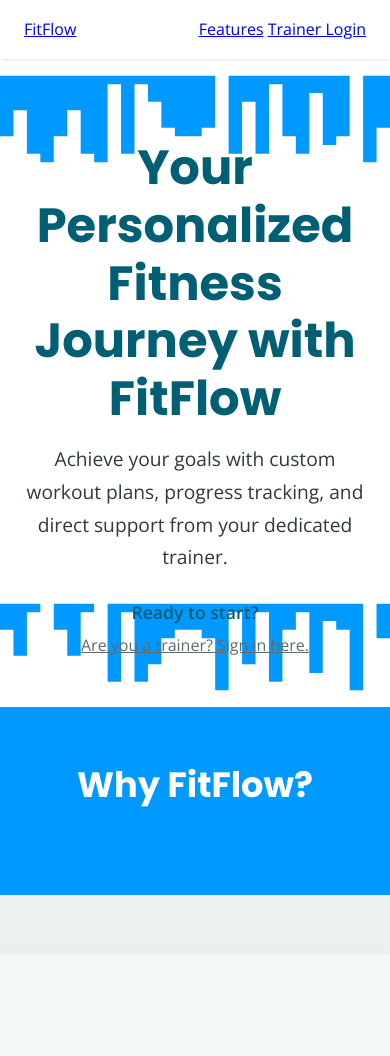
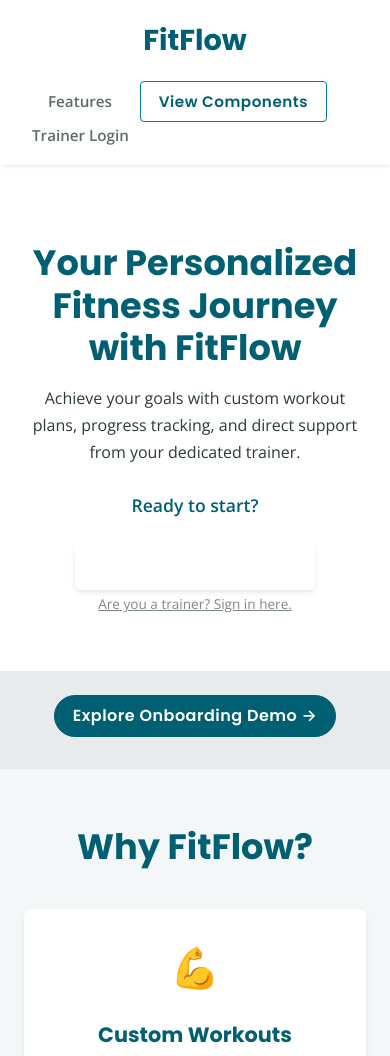
Before and after one commit to PeacockIllustrated/trainer-hub, a plain HTML site: page index.html in a window 390 px wide. Shown: the top 1056 px of the page. Before the commit the page ends 955 px from the top, so only its background shows below. Drawn offline with nearby package versions, Linux system fonts and the light colour scheme.

Commit message:
Update index.html

```diff
--- a/index.html
+++ b/index.html
@@ -25,7 +25,7 @@
             margin: 0;
             font-family: 'Open Sans', sans-serif;
             line-height: 1.7;
-            background-color: var(--background-color, #f4f7f7); /* Default for body if not themed */
+            background-color: var(--background-color, #f4f7f7);
             color: var(--text-color, #333);
             overflow-x: hidden;
         }
@@ -44,11 +44,27 @@
             justify-content: space-between;
             align-items: center;
             position: relative;
-            z-index: 100; /* Above hero SVGs */
+            z-index: 10;
         }
 
-        .landing-logo { /* ... same ... */ }
-        .landing-nav a { /* ... same ... */ }
+        .landing-logo {
+            font-family: 'Poppins', sans-serif;
+            font-size: 1.8em;
+            font-weight: 700;
+            color: var(--primary-color, #005f73);
+            text-decoration: none;
+        }
+
+        .landing-nav a {
+            margin-left: var(--spacing-lg, 24px);
+            text-decoration: none;
+            color: var(--text-color-muted, #555);
+            font-weight: 600;
+            font-size: 0.95em;
+        }
+        .landing-nav a:hover {
+            color: var(--primary-color, #005f73);
+        }
 
         .hero-section {
             display: flex;
@@ -56,55 +72,13 @@
             align-items: center;
             justify-content: center;
             text-align: center;
-            padding: var(--spacing-xxl, 80px) var(--spacing-lg, 24px); /* Increased padding for SVGs */
-            background-color: var(--surface-main, #ffffff); /* WHITE background for hero content */
-            color: var(--text-color-on-surface, #333); /* Text color for white background */
+            padding: var(--spacing-xxl, 80px) var(--spacing-lg, 24px);
+            background-color: var(--surface-main, #ffffff); /* CHANGED: White/Surface background */
+            color: var(--text-color-on-surface, #333); /* Text color for light background */
             min-height: 60vh;
-            position: relative; /* For positioning SVGs */
+            position: relative;
             overflow: hidden;
-            z-index: 1; /* To stack content above background elements */
         }
-
-        /* SVG STYLING */
-        .hero-svg {
-            position: absolute;
-            left: 0;
-            width: 100%;
-            height: 120px; /* Adjust based on your SVG's desired visible height */
-            z-index: 0; /* Behind hero-content */
-            pointer-events: none;
-            /* Fill color will be set by --hero-svg-fill variable */
-            fill: var(--hero-svg-fill, #0099ff); /* Fallback SVG fill */
-            animation: pulseDepth 5s ease-in-out infinite alternate;
-        }
-        .hero-svg--top {
-            top: 0;
-            transform: translateY(-1px); /* Ensure it covers the very top edge */
-        }
-        .hero-svg--bottom {
-            bottom: 0;
-            transform: scaleY(-1) translateY(-1px); /* Flip vertically and align */
-        }
-
-        @keyframes pulseDepth {
-            0% {
-                transform: scaleY(1) translateY(0);
-            }
-            50% {
-                transform: scaleY(1.3) translateY(5px); /* Example pulse effect */
-            }
-            100% {
-                transform: scaleY(1) translateY(0);
-            }
-        }
-        /* Specific transform for bottom SVG to maintain flip */
-         .hero-svg--bottom { animation-name: pulseDepthBottom; }
-        @keyframes pulseDepthBottom {
-             0% { transform: scaleY(-1) translateY(0); }
-             50% { transform: scaleY(-1.3) translateY(5px); }
-             100% { transform: scaleY(-1) translateY(0); }
-        }
-
 
         .hero-content {
             position: relative;
@@ -112,47 +86,82 @@
             max-width: 700px;
         }
 
-        .hero-section h1 { /* ... same ... */
+        .hero-section h1 {
             font-family: 'Poppins', sans-serif; font-size: 3em; font-weight: 700;
             margin-bottom: var(--spacing-md, 16px); color: var(--heading-color-on-surface); line-height: 1.2;
         }
-        .hero-section p.subtitle { /* ... same ... */
+        .hero-section p.subtitle {
              font-size: 1.2em; margin-bottom: var(--spacing-lg, 24px);
              color: var(--text-color-on-surface); max-width: 600px;
         }
-        .signin-options { /* ... same ... */ }
-        .g-signin2 {  /* ... same ... */ }
-        .admin-signin-link { /* ... same ... */
-            color: var(--text-color-muted); /* Adjust for light hero background */
+
+        .signin-options {
+            margin-top: var(--spacing-lg, 24px);
+            display: flex;
+            flex-direction: column;
+            align-items: center;
+            gap: var(--spacing-md, 16px);
+        }
+        .g-signin2 {
+           width: 240px !important;
+           height: 50px !important;
+           border-radius: var(--border-radius-md, 6px) !important;
+           box-shadow: var(--shadow-md, 0 4px 6px rgba(0,0,0,0.1)) !important;
+        }
+
+        .admin-signin-link {
+            font-size: 0.85em;
+            color: var(--text-color-muted);
+            text-decoration: underline;
+            margin-top: var(--spacing-md, 16px);
+            opacity: 0.8;
+        }
+         .admin-signin-link:hover { opacity: 1; }
+
+        .cta-section { /* NEW SECTION FOR CTA BUTTON */
+            padding: var(--spacing-lg, 24px) var(--spacing-lg, 24px) var(--spacing-xl, 32px);
+            text-align: center;
+            background-color: var(--surface-color-alt, #f9f9f9); /* Light contrasting background */
+        }
+        .cta-button {
+            /* Use pt-button styles and make it prominent */
+            display: inline-block;
+            padding: var(--spacing-md) var(--spacing-xl);
+            font-size: 1.1em;
+            font-weight: 600;
+            text-decoration: none;
+            border-radius: var(--border-radius-pill);
+            transition: transform 0.2s ease, box-shadow 0.2s ease;
+        }
+        .cta-button:hover {
+            transform: translateY(-2px);
+            box-shadow: var(--shadow-lg);
         }
 
 
         .features-section {
-            padding: var(--spacing-xxl, 48px) var(--spacing-lg, 24px);
-            text-align: center;
-            /* Background set to the SVG color */
-            background-color: var(--hero-svg-fill, #0099ff); /* Use the same color as SVGs */
-            color: var(--text-color-on-primary, #fff); /* Text color for blue background */
+            padding: var(--spacing-xxl, 48px) var(--spacing-lg, 24px); text-align: center;
+            background-color: var(--background-color); /* Or surface-color-alt if distinct from hero */
         }
-        .features-section h2 {
-            font-family: 'Poppins', sans-serif; font-size: 2.2em;
-            margin-bottom: var(--spacing-xl, 32px);
-            color: var(--text-color-on-primary, #fff); /* Ensure heading contrasts with blue bg */
+        .features-section h2 { font-family: 'Poppins', sans-serif; font-size: 2.2em; margin-bottom: var(--spacing-xl, 32px); color: var(--heading-color); }
+        .features-grid { display: grid; grid-template-columns: repeat(auto-fit, minmax(280px, 1fr)); gap: var(--spacing-lg, 24px); max-width: 1200px; margin: 0 auto; }
+        .feature-item { background-color: var(--surface-color); padding: var(--spacing-lg, 24px); border-radius: var(--border-radius-lg, 8px); box-shadow: var(--shadow-md); }
+        .feature-item .icon { font-size: 2.5em; color: var(--primary-color); margin-bottom: var(--spacing-md, 16px); }
+        .feature-item h3 { font-family: 'Poppins', sans-serif; font-size: 1.3em; margin-bottom: var(--spacing-sm, 8px); color: var(--heading-color-on-surface); }
+        .feature-item p { font-size: 0.95em; color: var(--text-color-on-surface); }
+
+        .landing-footer {
+            text-align: center; padding: var(--spacing-lg, 24px); background-color: var(--neutral-dark, #333);
+            color: var(--neutral-light, #ccc); font-size: 0.9em; margin-top: auto;
         }
-        .features-grid { /* ... same ... */ }
-        .feature-item {
-            background-color: var(--surface-color, #fff); /* Cards on blue bg remain white */
-            padding: var(--spacing-lg, 24px); border-radius: var(--border-radius-lg, 8px);
-            box-shadow: var(--shadow-md, 0 4px 8px rgba(0,0,0,0.15)); /* Slightly stronger shadow on colored bg */
-            color: var(--text-color-on-surface, #333); /* Text inside feature items is dark */
+
+        @media (max-width: 768px) {
+            .hero-section h1 { font-size: 2.2em; }
+            .hero-section p.subtitle { font-size: 1em; }
+            .landing-header { flex-direction: column; gap: var(--spacing-sm); }
+            .landing-nav { margin-top: var(--spacing-sm); }
+            .cta-button { font-size: 1em; padding: var(--spacing-sm) var(--spacing-lg); }
         }
-        .feature-item .icon { font-size: 2.5em; color: var(--primary-color, #005f73); margin-bottom: var(--spacing-md, 16px); }
-        .feature-item h3 { font-family: 'Poppins', sans-serif; font-size: 1.3em; margin-bottom: var(--spacing-sm, 8px); color: var(--heading-color-on-surface, #333); }
-        /* feature-item p color already handled by feature-item color */
-
-        .landing-footer { /* ... same ... */ }
-
-        @media (max-width: 768px) { /* ... same responsive styles ... */ }
     </style>
 </head>
 <body class="theme-modern-professional">
@@ -162,17 +171,17 @@
             <a href="#" class="landing-logo">FitFlow</a>
             <nav class="landing-nav">
                 <a href="#features">Features</a>
-                <a href="#" id="adminLoginLinkPlaceholder">Trainer Login</a>
+                <a href="pt-showcase-dashboard.html" class="pt-button pt-button--secondary pt-button--small" style="margin-left:var(--spacing-lg);">View Components</a> <!-- Link to Dashboard Showcase -->
+                <a href="#" id="adminLoginLinkPlaceholder" style="margin-left:var(--spacing-sm);">Trainer Login</a>
             </nav>
         </header>
 
         <section class="hero-section">
-            <svg class="hero-svg hero-svg--top" xmlns="http://www.w3.org/2000/svg" viewBox="0 0 1440 320"><path fill-opacity="1" d="M0,32L0,224L49.7,224L49.7,128L99.3,128L99.3,288L149,288L149,320L198.6,320L198.6,224L248.3,224L248.3,128L297.9,128L297.9,288L347.6,288L347.6,320L397.2,320L397.2,32L446.9,32L446.9,288L496.6,288L496.6,32L546.2,32L546.2,96L595.9,96L595.9,192L645.5,192L645.5,224L695.2,224L695.2,224L744.8,224L744.8,192L794.5,192L794.5,0L844.1,0L844.1,288L893.8,288L893.8,96L943.4,96L943.4,288L993.1,288L993.1,32L1042.8,32L1042.8,224L1092.4,224L1092.4,288L1142.1,288L1142.1,64L1191.7,64L1191.7,256L1241.4,256L1241.4,224L1291,224L1291,0L1340.7,0L1340.7,320L1390.3,320L1390.3,192L1440,192L1440,0L1390.3,0L1390.3,0L1340.7,0L1340.7,0L1291,0L1291,0L1241.4,0L1241.4,0L1191.7,0L1191.7,0L1142.1,0L1142.1,0L1092.4,0L1092.4,0L1042.8,0L1042.8,0L993.1,0L993.1,0L943.4,0L943.4,0L893.8,0L893.8,0L844.1,0L844.1,0L794.5,0L794.5,0L744.8,0L744.8,0L695.2,0L695.2,0L645.5,0L645.5,0L595.9,0L595.9,0L546.2,0L546.2,0L496.6,0L496.6,0L446.9,0L446.9,0L397.2,0L397.2,0L347.6,0L347.6,0L297.9,0L297.9,0L248.3,0L248.3,0L198.6,0L198.6,0L149,0L149,0L99.3,0L99.3,0L49.7,0L49.7,0L0,0L0,0Z"></path></svg>
-            <svg class="hero-svg hero-svg--bottom" xmlns="http://www.w3.org/2000/svg" viewBox="0 0 1440 320"><path fill-opacity="1" d="M0,32L0,224L49.7,224L49.7,128L99.3,128L99.3,288L149,288L149,320L198.6,320L198.6,224L248.3,224L248.3,128L297.9,128L297.9,288L347.6,288L347.6,320L397.2,320L397.2,32L446.9,32L446.9,288L496.6,288L496.6,32L546.2,32L546.2,96L595.9,96L595.9,192L645.5,192L645.5,224L695.2,224L695.2,224L744.8,224L744.8,192L794.5,192L794.5,0L844.1,0L844.1,288L893.8,288L893.8,96L943.4,96L943.4,288L993.1,288L993.1,32L1042.8,32L1042.8,224L1092.4,224L1092.4,288L1142.1,288L1142.1,64L1191.7,64L1191.7,256L1241.4,256L1241.4,224L1291,224L1291,0L1340.7,0L1340.7,320L1390.3,320L1390.3,192L1440,192L1440,320L1390.3,320L1390.3,320L1340.7,320L1340.7,320L1291,320L1291,320L1241.4,320L1241.4,320L1191.7,320L1191.7,320L1142.1,320L1142.1,320L1092.4,320L1092.4,320L1042.8,320L1042.8,320L993.1,320L993.1,320L943.4,320L943.4,320L893.8,320L893.8,320L844.1,320L844.1,320L794.5,320L794.5,320L744.8,320L744.8,320L695.2,320L695.2,320L645.5,320L645.5,320L595.9,320L595.9,320L546.2,320L546.2,320L496.6,320L496.6,320L446.9,320L446.9,320L397.2,320L397.2,320L347.6,320L347.6,320L297.9,320L297.9,320L248.3,320L248.3,320L198.6,320L198.6,320L149,320L149,320L99.3,320L99.3,320L49.7,320L49.7,320L0,320L0,320Z"></path></svg>
-
             <div class="hero-content">
                 <h1>Your Personalized Fitness Journey with FitFlow</h1>
-                <p class="subtitle">Achieve your goals with custom workout plans, progress tracking, and direct support from your dedicated trainer.</p>
+                <p class="subtitle">
+                    Achieve your goals with custom workout plans, progress tracking, and direct support from your dedicated trainer.
+                </p>
                 <div class="signin-options">
                     <p style="font-weight:600; font-size:1.1em; margin-bottom:var(--spacing-xs); color: var(--heading-color-on-surface);">Ready to start?</p>
                     <div class="g-signin2" data-onsuccess="onClientSignIn" data-theme="light" data-width="240" data-height="50" data-longtitle="true"></div>
@@ -181,19 +190,34 @@
             </div>
         </section>
 
+        <section class="cta-section">
+            <a href="showcase-chunk1-onboarding.html" class="pt-button pt-button--primary cta-button">Explore Onboarding Demo →</a>
+        </section>
+
         <section class="features-section" id="features">
             <h2>Why FitFlow?</h2>
-            <div class="features-grid"> <!-- ... same feature items ... --> </div>
+            <div class="features-grid">
+                 <div class="feature-item"><div class="icon">💪</div><h3>Custom Workouts</h3><p>Tailored plans designed by your expert trainer to meet your specific needs and goals.</p></div>
+                <div class="feature-item"><div class="icon">📊</div><h3>Progress Tracking</h3><p>Visually track your measurements, strength gains, and see how far you've come.</p></div>
+                <div class="feature-item"><div class="icon">💬</div><h3>Direct Communication</h3><p>Stay connected with your trainer for guidance, motivation, and feedback.</p></div>
+            </div>
         </section>
 
-        <section class="chunk-section" id="admin-login-section" style="max-width: 400px; margin: 40px auto; display: none;"> <!-- ... same admin login ... --> </section>
+        <section class="chunk-section" id="admin-login-section" style="max-width: 400px; margin: 40px auto; display: none;">
+             <h2 class="chunk-section__title">Trainer Portal Login</h2>
+            <p style="text-align:center; margin-bottom:var(--spacing-md);">This area is for registered FitFlow trainers.</p>
+            <div style="display:flex; justify-content:center;">
+                 <div class="g-signin2" data-onsuccess="onAdminSignIn" data-theme="dark"></div>
+            </div>
+        </section>
 
-        <footer class="landing-footer"> <!-- ... same footer ... --> </footer>
+        <footer class="landing-footer">
+            <p>© <span id="currentYear"></span> FitFlow. All Rights Reserved.</p>
+        </footer>
     </div>
 
     <script>
         // --- Google Sign-In Callbacks & Admin Toggle ---
-        // ... (This JS part remains the same as the previous version for FitFlow) ...
         function onClientSignIn(googleUser) { var id_token = googleUser.getAuthResponse().id_token; console.log("CLIENT Google ID Token: " + id_token); alert("Client Signed In (Demo)! Token: " + id_token.substring(0,30) + "..."); var auth2 = gapi.auth2.getAuthInstance(); auth2.signOut().then(function () { console.log('Client signed out for demo.'); }); }
         function onAdminSignIn(googleUser) { var id_token = googleUser.getAuthResponse().id_token; console.log("ADMIN Google ID Token: " + id_token); alert("Admin Signed In (Demo)! Token: " + id_token.substring(0,30) + "...\nBackend would verify admin status."); var auth2 = gapi.auth2.getAuthInstance(); auth2.signOut().then(function () { console.log('Admin signed out for demo.'); }); }
         const adminLoginLinkConceptual = document.getElementById('adminLoginLinkConceptual'); const adminLoginLinkPlaceholder = document.getElementById('adminLoginLinkPlaceholder'); const adminLoginSection = document.getElementById('admin-login-section');
@@ -202,12 +226,9 @@
 
         // --- Theme Switcher Logic ---
         const themes = [
-            { value: 'theme-modern-professional', name: 'Modern & Professional', svgFill: '#005f73' }, // Example main color
-            { value: 'theme-friendly-supportive', name: 'Friendly & Supportive', svgFill: '#609966' },
-            { value: 'theme-energetic-motivating', name: 'Energetic & Motivating', svgFill: '#FFFF00' }, // New primary is yellow
-            { value: 'theme-natural-grounded', name: 'Natural & Grounded', svgFill: '#4A7856' },
-            { value: 'theme-luxe-minimalist', name: 'Luxe Minimalist', svgFill: '#B08D57' },
-            { value: 'theme-retro-funk', name: 'Retro Funk', svgFill: '#E88C30' }
+            { value: 'theme-modern-professional', name: 'Modern & Professional' }, { value: 'theme-friendly-supportive', name: 'Friendly & Supportive' },
+            { value: 'theme-energetic-motivating', name: 'Energetic & Motivating' }, { value: 'theme-natural-grounded', name: 'Natural & Grounded' },
+            { value: 'theme-luxe-minimalist', name: 'Luxe Minimalist' }, { value: 'theme-retro-funk', name: 'Retro Funk' }
         ];
         const themeSwitcher = document.getElementById('theme-switcher');
         const bodyElement = document.body;
@@ -220,56 +241,18 @@
             });
 
             function applyLandingTheme(themeValue) {
-                // Set a CSS variable for the SVG fill based on the theme
-                const currentThemeObject = themes.find(t => t.value === themeValue);
-                const svgFillColor = currentThemeObject ? currentThemeObject.svgFill : '#0099ff'; // Fallback
-                document.documentElement.style.setProperty('--hero-svg-fill', svgFillColor);
-
                 bodyElement.className = '';
                 bodyElement.classList.add(themeValue);
-
                 if(landingPageWrapper){
                     landingPageWrapper.className = '';
                     landingPageWrapper.classList.add(themeValue);
-                    // These direct style applications are important for the wrapper if it's not inheriting perfectly
                     landingPageWrapper.style.backgroundColor = 'var(--background-color)';
                     landingPageWrapper.style.color = 'var(--text-color)';
                 }
-
-                // Update features section if its background depends on the SVG fill
-                const featuresSection = document.getElementById('features');
-                if (featuresSection) {
-                    featuresSection.style.backgroundColor = 'var(--hero-svg-fill)';
-                    // You might need to adjust text color on features section based on svgFillColor
-                    // This is a simple check, for robust solution, use contrast checker logic or predefined text colors
-                    const isDarkBg = isColorDark(svgFillColor);
-                    featuresSection.style.color = isDarkBg ? 'var(--text-color-on-primary, #fff)' : 'var(--neutral-dark, #333)';
-                    featuresSection.querySelectorAll('h2, h3, p').forEach(el => {
-                        el.style.color = isDarkBg ? 'var(--text-color-on-primary, #fff)' : 'var(--neutral-dark, #333)';
-                         if(el.tagName === 'H3') el.style.color = isDarkBg ? 'var(--text-color-on-primary, #fff)' : 'var(--heading-color-on-surface, #333)'; // Feature item titles
-                    });
-                     featuresSection.querySelectorAll('.feature-item .icon').forEach(el => {
-                        el.style.color = isDarkBg ? 'var(--text-color-on-primary, #fff)' : 'var(--primary-color, #005f73)';
-                    });
-                }
             }
-            // Helper to check if a color is dark (simplified)
-            function isColorDark(hexcolor){
-                if (!hexcolor || !hexcolor.startsWith('#')) return false; // Default to light if invalid
-                const r = parseInt(hexcolor.slice(1, 3), 16);
-                const g = parseInt(hexcolor.slice(3, 5), 16);
-                const b = parseInt(hexcolor.slice(5, 7), 16);
-                const luminance = (0.299 * r + 0.587 * g + 0.114 * b) / 255;
-                return luminance < 0.5;
-            }
-
-
             applyLandingTheme(themes[0].value);
             themeSwitcher.value = themes[0].value;
-
-            themeSwitcher.addEventListener('change', (event) => {
-                applyLandingTheme(event.target.value);
-            });
+            themeSwitcher.addEventListener('change', (event) => { applyLandingTheme(event.target.value); });
         }
 
         document.getElementById('currentYear').textContent = new Date().getFullYear();
```
